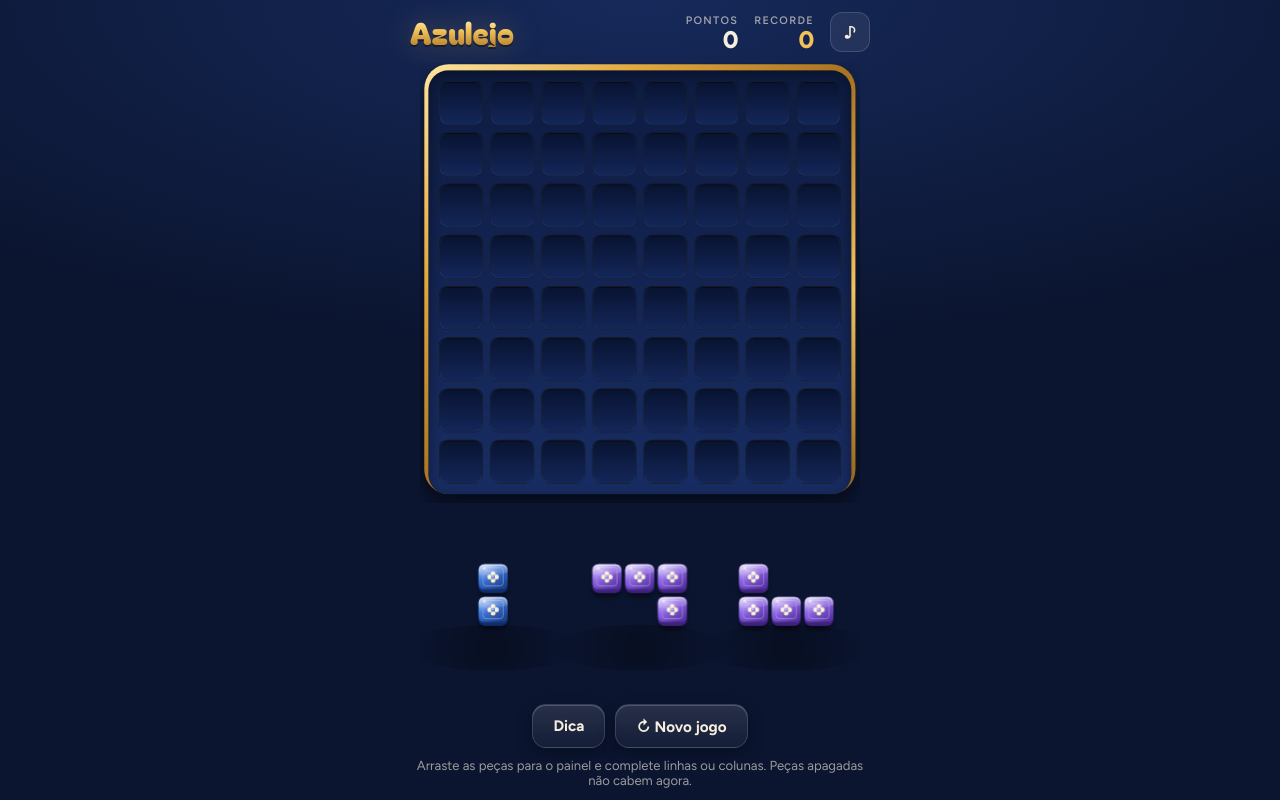
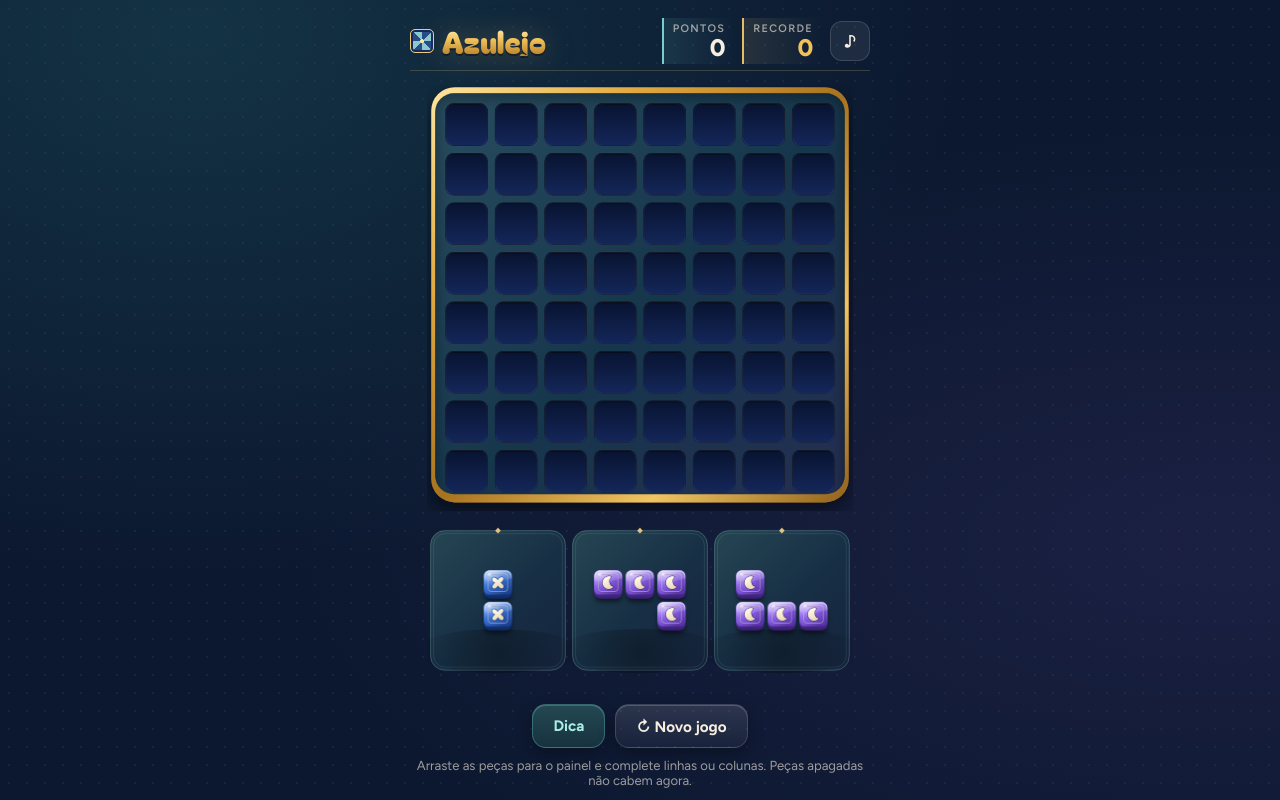
Before and after one commit to brancoviana/Azulejo, a website: page index.html in a window 1280 px wide. Drawn offline with Linux system fonts and the light colour scheme.

Commit message:
Renova o painel, as estampas e os efeitos de encaixe

```diff
--- a/index.html
+++ b/index.html
@@ -72,13 +72,27 @@ canvas{touch-action:none;display:block;max-width:100%}
 .card .big{font-family:var(--font-body);font-weight:800;font-size:2.8rem;font-variant-numeric:tabular-nums;color:var(--ink);text-shadow:0 0 20px rgba(255,255,255,.25)}
 .play{margin-top:10px;border:0;background:linear-gradient(180deg,#ffe08a,var(--gold) 45%,var(--gold-deep));color:#2a1a05;font:800 1.05rem var(--font-body);padding:13px 26px;border-radius:14px;cursor:pointer;box-shadow:0 5px 0 #7a5418,0 10px 24px rgba(0,0,0,.4)}
 .play:active{transform:translateY(3px);box-shadow:0 2px 0 #7a5418}
+.brand{display:flex;align-items:center;gap:8px}
+.rosette{flex:none;width:22px;height:22px;border:1px solid #edc982;border-radius:5px;background:radial-gradient(circle,#ffe5a6 0 12%,transparent 14%),repeating-conic-gradient(from 45deg,#89cad1 0 45deg,#284c87 45deg 90deg);box-shadow:inset 0 0 0 2px #16295a}
+#combo{display:block;margin-top:4px;font:700 .68rem var(--font-body);color:#ffe19c;letter-spacing:.05em}
+body{background:
+  radial-gradient(ellipse at 15% 4%,#22696c55,transparent 50%),
+  radial-gradient(ellipse at 96% 68%,#44377644,transparent 54%),
+  radial-gradient(circle,#b9e8e510 1px,transparent 1.5px) 0 0/18px 18px,#0c1830}
+header{padding:6px 0;border-bottom:1px solid #e8ca8733}
+.stats{align-items:center;gap:8px}
+.stat{padding:4px 9px;border-left:2px solid #78cecf;background:linear-gradient(90deg,#80dee51a,transparent)}
+.stat.best{border-color:#e5bd64;background:linear-gradient(90deg,#edc8701c,transparent)}
+.stage{align-items:center}
+.toolbar .tool:first-child{color:#a9eee3;border-color:#65c4c35e;background:linear-gradient(#244853,#17323f)}
+@media(max-width:360px){.stats{gap:4px}.stat{padding:3px 5px}.brand{gap:5px}}
 </style>
 
 </head>
 <body>
 <div class="wrap">
   <header>
-    <h1>Azulejo</h1>
+    <div class="brand"><i class="rosette" aria-hidden="true"></i><div><h1>Azulejo</h1><span id="combo" hidden></span></div></div>
     <div class="stats">
       <div class="stat"><span>Pontos</span><b id="score">0</b></div>
       <div class="stat best"><span>Recorde</span><b id="best">0</b></div>
@@ -153,18 +167,22 @@ function place(idx,gx,gy){
   touched();fxPlace(sd,gx,gy,pc,res);
   const now=performance.now();
   if(res.cleared.length){
-    res.cleared.forEach(({x,y,c})=>anims.push({x,y,c,t0:now+((x+y)%8)*22}));
     const n=res.rows.length+res.cols.length;
     const cx=L.bx+(gx+sd.w/2)*L.cell,cy=L.by+(gy+sd.h/2)*L.cell;
     pops.push({x:cx,y:cy,txt:'+'+res.lineScore,sub:res.streak>1?'Sequência ×'+Math.min(res.streak,L_.MAX_STREAK):(n>1?n+' linhas':''),t0:now});
     tone(523+n*80,.12,'sine');setTimeout(()=>tone(659+n*80,.14,'sine'),70);
     if(res.boardCleared)pops.push({x:L.bx+L.bs/2,y:L.by+L.bs/2,txt:'Painel limpo! +'+L_.BOARD_CLEAR_BONUS,sub:'',t0:now+200});
-  }else tone(330,.06,'square',.03);
+  }else{tone(490,.075,'triangle',.055);tone(980,.045,'sine',.022)}
   if(st.score>best){best=st.score;try{localStorage.setItem('azulejo-best',best)}catch(e){}}
   updateHud();save();
   if(res.over)showOver();
 }
-function updateHud(){$score.textContent=st.score;$best.textContent=best}
+function updateHud(){
+  $score.textContent=st.score;$best.textContent=best;
+  const badge=document.getElementById('combo');
+  badge.hidden=!(st.streak>1);
+  if(!badge.hidden)badge.textContent='Sequência ×'+Math.min(st.streak,L_.MAX_STREAK);
+}
 
 // ---------- audio ----------
 function tone(f,d,type='sine',vol=.06){
@@ -191,7 +209,7 @@ function layout(){
   L={W:bs,H:bs+tray,frame:pad,bx:pad,by:pad,bs:bs-2*pad,cell:(bs-2*pad)/N,trayY:bs,trayH:tray};
   L.slots=[0,1,2].map(i=>({x:bs*(i*2+1)/6,y:bs+tray*0.5,w:bs/3}));
   L.mini=Math.min(L.cell*0.64,tray/5.2);
-  boardLayer=null;sprites.clear();
+  boardLayer=null;trayLayer=null;sprites.clear();
 }
 
 // ---------- drawing ----------
@@ -199,10 +217,27 @@ function layout(){
 // lateral, sombra, bisel, esmalte e brilho; depois só é copiado. Assim o relevo fica rico e leve.
 const reduceMotion=!!(window.matchMedia&&matchMedia('(prefers-reduced-motion: reduce)').matches);
 const sprites=new Map();
-let boardLayer=null;
+let boardLayer=null,trayLayer=null;
 function rrp(c,x,y,w,h,r){c.beginPath();c.moveTo(x+r,y);c.arcTo(x+w,y,x+w,y+h,r);c.arcTo(x+w,y+h,x,y+h,r);c.arcTo(x,y+h,x,y,r);c.arcTo(x,y,x+w,y,r);c.closePath()}
 function rr(x,y,w,h,r){rrp(ctx,x,y,w,h,r)}
 function makeCanvas(w,h){const c=document.createElement('canvas');c.width=Math.max(1,Math.ceil(w));c.height=Math.max(1,Math.ceil(h));return c}
+
+// Estampas de majólica, no mesmo sistema de coordenadas (-10 a 10).
+// Silhuetas largas para continuar legíveis nas miniaturas da bandeja.
+const stamps=[
+  // Rosácea de quatro pétalas.
+  'M0 -4 C-7 -14 -13 -4 -4 0 C-14 7 -4 13 0 4 C7 14 13 4 4 0 C14 -7 4 -13 0 -4 Z',
+  // Sol de oito raios.
+  'M0 -10 L2 -6 7 -7 6 -2 10 0 6 2 7 7 2 6 0 10 -2 6 -7 7 -6 2 -10 0 -6 -2 -7 -7 -2 -6 Z',
+  // Folha com nervura vazada.
+  'M-8 8 Q-12 -7 9 -9 Q11 10 -8 8 Z M-6 6 Q0 3 6 -6 Q0 -2 -6 6 Z',
+  // Losango vazado.
+  'M0 -10 L9 0 0 10 -9 0 Z M0 -4 L-3.5 0 0 4 3.5 0 Z',
+  // Duas ondas.
+  'M-9 -4 Q-5 -10 0 -6 T9 -7 L9 -3 Q5 2 0 -2 T-9 0 Z M-9 3 Q-5 -3 0 1 T9 0 L9 4 Q5 9 0 5 T-9 7 Z',
+  // Lua crescente.
+  'M5 -9 A9.5 9.5 0 1 0 8 6 A8.5 8.5 0 0 1 5 -9 Z'
+].map(d=>new Path2D(d));
 
 function tileSprite(ci,size){
   const dpr=window.devicePixelRatio||1,key=ci+'|'+Math.round(size*dpr*4);
@@ -236,21 +271,16 @@ function tileSprite(ci,size){
   gr=c.createLinearGradient(0,y,0,y+top);gr.addColorStop(0,'rgba(255,255,255,.75)');gr.addColorStop(0.35,'rgba(255,255,255,.12)');gr.addColorStop(1,'rgba(0,0,0,.28)');
   c.strokeStyle=gr;c.lineWidth=Math.max(1,s*0.035);c.stroke();c.restore();
   // desenho do azulejo, em baixo-relevo esmaltado
-  const cx=x+s/2,cy=y+top/2,m=s*0.15;
+  const cx=x+s/2,cy=y+top/2;
   c.save();c.translate(0,s*0.012);c.strokeStyle='rgba(0,0,0,.25)';c.lineWidth=Math.max(1,s*0.03);
   rrp(c,x+s*0.15,y+top*0.15,s*0.7,top*0.7,r*0.55);c.stroke();c.restore();
   c.strokeStyle='rgba(255,255,255,.42)';c.lineWidth=Math.max(1,s*0.028);
   rrp(c,x+s*0.15,y+top*0.15,s*0.7,top*0.7,r*0.55);c.stroke();
-  c.save();c.shadowColor='rgba(0,0,0,.35)';c.shadowBlur=s*0.035;c.shadowOffsetY=s*0.025;
-  for(const[dx,dy]of[[0,-1],[1,0],[0,1],[-1,0]]){
-    const px=cx+dx*m*0.78,py=cy+dy*m*0.78;
-    gr=c.createRadialGradient(px-m*0.2,py-m*0.25,0,px,py,m*0.62);
-    gr.addColorStop(0,'#ffffff');gr.addColorStop(0.7,'#f5ecdc');gr.addColorStop(1,'#d9cbb2');
-    c.fillStyle=gr;c.beginPath();c.arc(px,py,m*0.58,0,Math.PI*2);c.fill();
-  }
+  c.save();c.translate(cx,cy);c.scale(s*.024,s*.024);
+  gr=c.createLinearGradient(-4,-9,4,9);gr.addColorStop(0,'#fffdf0');gr.addColorStop(1,'#ecd8af');
+  c.lineJoin='round';c.lineWidth=1.5;c.strokeStyle=C.deep;c.stroke(stamps[ci]);
+  c.fillStyle=gr;c.fill(stamps[ci],'evenodd');
   c.restore();
-  gr=c.createRadialGradient(cx-m*0.12,cy-m*0.15,0,cx,cy,m*0.45);gr.addColorStop(0,'#fff');gr.addColorStop(0.35,C.light);gr.addColorStop(1,C.dark);
-  c.fillStyle=gr;c.beginPath();c.arc(cx,cy,m*0.42,0,Math.PI*2);c.fill();
   // reflexo pontual
   c.save();c.globalAlpha=.85;gr=c.createRadialGradient(x+s*0.2,y+top*0.16,0,x+s*0.2,y+top*0.16,s*0.09);
   gr.addColorStop(0,'rgba(255,255,255,.95)');gr.addColorStop(1,'rgba(255,255,255,0)');c.fillStyle=gr;
@@ -281,10 +311,10 @@ function buildBoardLayer(){
   gr.addColorStop(0,'#ffe7a3');gr.addColorStop(0.25,'#e2a93f');gr.addColorStop(0.5,'#a8721f');gr.addColorStop(0.75,'#f0c463');gr.addColorStop(1,'#8a5b17');
   rrp(c,W*0.01,W*0.005,W*0.98,W*0.975,R);c.fillStyle=gr;c.fill();
   const inset=L.frame*0.55;
-  rrp(c,inset,inset,W-2*inset,W-2*inset,R*0.8);
-  gr=c.createLinearGradient(0,inset,0,W-inset);gr.addColorStop(0,'#0e1c42');gr.addColorStop(1,'#182d63');
+  rrp(c,inset,inset,W-2*inset,W*.98-2*inset,R*0.8);
+  gr=c.createLinearGradient(0,inset,W,W-inset);gr.addColorStop(0,'#294d60');gr.addColorStop(.52,'#16364c');gr.addColorStop(1,'#242e52');
   c.fillStyle=gr;c.fill();
-  c.save();rrp(c,inset,inset,W-2*inset,W-2*inset,R*0.8);c.clip();
+  c.save();rrp(c,inset,inset,W-2*inset,W*.98-2*inset,R*0.8);c.clip();
   c.shadowColor='rgba(0,0,0,.8)';c.shadowBlur=W*0.03;c.shadowOffsetY=W*0.008;c.lineWidth=W*0.02;c.strokeStyle='rgba(0,0,0,.6)';
   rrp(c,inset-W*0.01,inset-W*0.01,W-2*inset+W*0.02,W-2*inset+W*0.02,R*0.8);c.stroke();c.restore();
   for(let y=0;y<N;y++)for(let x=0;x<N;x++){
@@ -298,6 +328,24 @@ function buildBoardLayer(){
   boardLayer=cv2;
 }
 
+// A bandeja e seus filetes são pintados uma vez por tamanho de tela.
+function buildTrayLayer(){
+  const dpr=window.devicePixelRatio||1,W=L.W,H=L.trayH;
+  trayLayer=makeCanvas(W*dpr,H*dpr);
+  const c=trayLayer.getContext('2d');c.scale(dpr,dpr);
+  const center=H*.5,h=Math.min(W*.35,H*.78),top=center-h/2;
+  for(const sl of L.slots){
+    const w=sl.w-W*.017,x=sl.x-w/2;
+    const glaze=c.createLinearGradient(x,top,x+w,top+h);
+    glaze.addColorStop(0,'#264653');glaze.addColorStop(.55,'#172f45');glaze.addColorStop(1,'#16253e');
+    rrp(c,x,top,w,h,W*.033);c.fillStyle=glaze;c.fill();
+    c.lineWidth=1;c.strokeStyle='#78aba667';c.stroke();
+    rrp(c,x+3,top+3,w-6,h-6,W*.027);c.strokeStyle='#9bc9bb23';c.stroke();
+    // Pequeno losango de latão embutido na borda, como numa peça de marcenaria.
+    c.save();c.translate(sl.x,top);c.rotate(Math.PI/4);c.fillStyle='#e6c380';c.fillRect(-2,-2,4,4);c.restore();
+  }
+}
+
 // ---------- efeitos ----------
 let particles=[],sweeps=[],flashes=[],drops=new Map(),shake={until:0,mag:0};
 function fxPlace(sd,gx,gy,ci,res){
@@ -307,16 +355,20 @@ function fxPlace(sd,gx,gy,ci,res){
   const n=res.rows.length+res.cols.length;
   res.rows.forEach(i=>sweeps.push({row:true,i,t0:now}));
   res.cols.forEach(i=>sweeps.push({row:false,i,t0:now}));
-  if(reduceMotion)return;
   for(const{x,y,c}of res.cleared){
+    const step=Math.min(res.rows.includes(y)?x:N,res.cols.includes(x)?y:N);
+    const t0=now+(reduceMotion?0:(.3+(step+.5)/N)/1.6*450);
+    anims.push({x,y,c,t0});
+    if(reduceMotion)continue;
     const cx=L.bx+(x+.5)*L.cell,cy=L.by+(y+.5)*L.cell;
     for(let k=0;k<5;k++){
       const a=Math.random()*Math.PI*2,v=L.cell*(0.04+Math.random()*0.09);
       particles.push({x:cx,y:cy,vx:Math.cos(a)*v,vy:Math.sin(a)*v-L.cell*0.08,rot:Math.random()*6,vr:(Math.random()-.5)*0.4,
-        s:L.cell*(0.12+Math.random()*0.16),c:COLORS[c],t0:now+((x+y)%8)*18,life:650+Math.random()*350});
+        s:L.cell*(0.12+Math.random()*0.16),c:COLORS[c],t0,life:650+Math.random()*350});
     }
-    if(Math.random()<.5)particles.push({spark:true,x:cx,y:cy,vx:0,vy:-L.cell*0.02,s:L.cell*0.35,t0:now+80,life:500});
+    if(Math.random()<.5)particles.push({spark:true,x:cx,y:cy,s:L.cell*0.35,t0,life:500});
   }
+  if(reduceMotion)return;
   if(particles.length>500)particles.splice(0,particles.length-500);
   if(n>=2||res.streak>=3){shake={until:now+260+n*60,mag:L.cell*0.05*Math.min(n,4)}}
   if(res.boardCleared)flashes.push({t0:now+150});
@@ -332,6 +384,8 @@ function snapFor(){
 }
 function draw(now){
   ctx.clearRect(0,0,L.W,L.H);
+  if(!trayLayer)buildTrayLayer();
+  ctx.drawImage(trayLayer,0,L.trayY,L.W,L.trayH);
   ctx.save();
   if(now<shake.until&&!reduceMotion){const k=(shake.until-now)/400;ctx.translate((Math.random()-.5)*shake.mag*k*2,(Math.random()-.5)*shake.mag*k*2)}
   if(!boardLayer)buildBoardLayer();
@@ -356,7 +410,22 @@ function draw(now){
         const t=Math.max(0,(now-t0)/240),sc=1.22-0.22*easeOutBack(t);
         ctx.save();ctx.translate(px+L.cell/2,py+L.cell/2);ctx.scale(sc,sc);ctx.translate(-L.cell/2,-L.cell/2-(1-t)*L.cell*0.15);
         tile(0,0,L.cell,v);ctx.restore();
-      }else{if(t0!==undefined)drops.delete(k);tile(px,py,L.cell,willClear.has(k)&&ghost?ghost.ci:v)}
+      }else tile(px,py,L.cell,willClear.has(k)&&ghost?ghost.ci:v);
+      if(t0!==undefined){
+        const t=Math.max(0,(now-t0)/400);
+        if(t>=1)drops.delete(k);
+        else{
+          ctx.save();rr(px+L.cell*.07,py+L.cell*.06,L.cell*.86,L.cell*.78,L.cell*.16);
+          ctx.strokeStyle='#fff3cd';ctx.lineWidth=Math.max(1,L.cell*.045);ctx.globalAlpha=.8*(1-t);ctx.stroke();
+          if(!reduceMotion){
+            ctx.clip();const d=(t*1.8-.4)*L.cell;
+            const gl=ctx.createLinearGradient(px+d,py,px+d+L.cell*.32,py+L.cell*.12);
+            gl.addColorStop(0,'transparent');gl.addColorStop(.5,'#fff7da');gl.addColorStop(1,'transparent');
+            ctx.fillStyle=gl;ctx.fillRect(px,py,L.cell,L.cell);
+          }
+          ctx.restore();
+        }
+      }
       if(willClear.has(k)){ctx.save();ctx.globalCompositeOperation='lighter';ctx.globalAlpha=.18+.14*Math.sin(now/90);
         rr(px+L.cell*.06,py+L.cell*.06,L.cell*.88,L.cell*.8,L.cell*.17);ctx.fillStyle='#ffd77a';ctx.fill();ctx.restore()}
     }else if(ghost&&ghost.g[y][x]>=0){tile(px,py,L.cell,ghost.ci,willClear.has(k)?.85:.4)}
@@ -374,7 +443,8 @@ function draw(now){
   setHintText(showHint);
   // azulejos limpos: sobem girando e somem
   anims=anims.filter(a=>{const t=(now-a.t0)/380;if(t<0){tile(L.bx+a.x*L.cell,L.by+a.y*L.cell,L.cell,a.c);return true}if(t>=1)return false;
-    ctx.save();ctx.translate(L.bx+a.x*L.cell+L.cell/2,L.by+a.y*L.cell+L.cell/2-t*L.cell*0.5);ctx.rotate(t*0.5);const sc=1+t*0.15-t*t*0.7;ctx.scale(sc,sc);
+    const m=reduceMotion?0:t;
+    ctx.save();ctx.translate(L.bx+a.x*L.cell+L.cell/2,L.by+a.y*L.cell+L.cell/2-m*L.cell*0.5);ctx.rotate(m*0.5);const sc=1+m*0.15-m*m*0.7;ctx.scale(sc,sc);
     tile(-L.cell/2,-L.cell/2,L.cell,a.c,1-t*t);ctx.restore();return true});
   // faixa de luz que corre pela linha limpa
   sweeps=sweeps.filter(w=>{const t=(now-w.t0)/450;if(t>=1)return false;
@@ -392,8 +462,8 @@ function draw(now){
     if(p.spark){ctx.save();ctx.globalCompositeOperation='lighter';ctx.globalAlpha=1-t;const s=p.s*(0.6+t*0.8);
       const gr=ctx.createRadialGradient(p.x,p.y-t*L.cell*0.3,0,p.x,p.y-t*L.cell*0.3,s);gr.addColorStop(0,'rgba(255,245,210,.9)');gr.addColorStop(1,'rgba(255,200,90,0)');
       ctx.fillStyle=gr;ctx.beginPath();ctx.arc(p.x,p.y-t*L.cell*0.3,s,0,Math.PI*2);ctx.fill();ctx.restore();return true}
-    p.x+=p.vx;p.y+=p.vy;p.vy+=L.cell*0.006;p.rot+=p.vr;
-    ctx.save();ctx.globalAlpha=1-t*t;ctx.translate(p.x,p.y);ctx.rotate(p.rot);
+    const frames=age*.06;
+    ctx.save();ctx.globalAlpha=1-t*t;ctx.translate(p.x+p.vx*frames,p.y+p.vy*frames+L.cell*.003*frames*frames);ctx.rotate(p.rot+p.vr*frames);
     const gr=ctx.createLinearGradient(-p.s/2,-p.s/2,p.s/2,p.s/2);gr.addColorStop(0,p.c.light);gr.addColorStop(1,p.c.dark);
     ctx.fillStyle=gr;ctx.beginPath();ctx.moveTo(-p.s/2,-p.s*0.3);ctx.lineTo(p.s*0.4,-p.s/2);ctx.lineTo(p.s/2,p.s*0.4);ctx.lineTo(-p.s*0.2,p.s/2);ctx.closePath();ctx.fill();
     ctx.restore();return true});
@@ -450,7 +520,7 @@ function endDrag(){if(!drag)return;const s=snapFor();const idx=drag.idx;drag=nul
 cv.addEventListener('pointerup',endDrag);
 cv.addEventListener('pointercancel',()=>{drag=null});
 
-function restart(){st=newState();deal();anims=[];pops=[];drag=null;$over.hidden=true;touched();updateHud();save()}
+function restart(){st=newState();deal();anims=[];pops=[];particles=[];flashes=[];sweeps=[];drops.clear();shake.until=0;drag=null;$over.hidden=true;touched();updateHud();save()}
 // Recomeçar no meio da partida pede um segundo toque, para não perder o jogo salvo sem querer.
 const $restart=document.getElementById('restart');let armTimer=0;
 const RESTART_LABEL=$restart.textContent;
```
